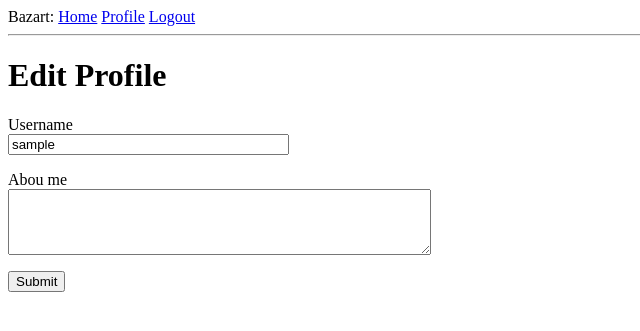
After one commit to thaynnara007/pyweb, a Flask app: page /edit_profile in a window 1280 px wide. The commit adds this page. Shown: the top 331 px of the page, without its empty margins (0-640 px from the left). Run offline with Flask 2, Linux system fonts and the light colour scheme; the visitor is signed in with stand-in values (Sample User, id 1); data comes from the database, SQL or seed files in the repository.

Commit message:
adicionando edit_profile

```diff
--- a/app/forms.py
+++ b/app/forms.py
@@ -1,7 +1,8 @@
 from flask_wtf import FlaskForm
-from wtforms import StringField, PasswordField, BooleanField, SubmitField
-from wtforms.validators import DataRequired, ValidationError, Email, EqualTo
 from app.models.user import User
+from wtforms.validators import DataRequired, ValidationError, Email, EqualTo, Length
+from wtforms import StringField, PasswordField, BooleanField, SubmitField, TextAreaField
+
 
 
 class LoginForm(FlaskForm):
@@ -28,3 +29,9 @@ class RegistrationForm(FlaskForm):
     def validate_email(self, email):
         user = User.query.filter_by(email=email.data).first()
         if(user is not None): raise ValidationError('Please use a different email.')
+
+
+class EditProfileForm(FlaskForm):
+    username = StringField('Username', validators=[DataRequired()])
+    about_me = TextAreaField('Abou me', validators=[Length(min=0, max=140)])
+    submit = SubmitField()
--- a/app/models/user.py
+++ b/app/models/user.py
@@ -17,7 +17,7 @@ class User(UserMixin, db.Model):
   username = db.Column(db.String(64), index=True, unique=True)
   email = db.Column(db.String(120), index=True, unique=True)
   password_hash = db.Column(db.String(128))
-  aboute_me = db.Column(db.String(140))
+  about_me = db.Column(db.String(140))
   last_seen = db.Column(db.DateTime, default=datetime.utcnow)
   posts = db.relationship('Post', backref='author', lazy='dynamic')
 
--- a/app/routes.py
+++ b/app/routes.py
@@ -6,6 +6,7 @@ from app.forms import LoginForm
 from app.models.user import User
 from werkzeug.urls import url_parse
 from flask_login import logout_user
+from app.forms import EditProfileForm
 from app.forms import RegistrationForm
 from flask_login import login_required
 from flask_login import current_user, login_user
@@ -87,7 +88,7 @@ def register():
 
     return render_template('register.html', title="Register", form=form)
 
-@app.route('/user/<username>')
+@app.route('/<username>')
 def user(username):
     user = User.query.filter_by(username=username).first_or_404()
     posts = [
@@ -101,3 +102,26 @@ def user(username):
     }
     ]
     return render_template('user.html', title='profile',user=user, posts=posts)
+
+@app.route('/edit_profile', methods=['GET','POST'])
+def edit_profile():
+
+    form = EditProfileForm()
+
+    if( request.method == 'GET'):
+
+        form.username.data = current_user.username
+        form.about_me.data = current_user.about_me
+
+    elif (form.validate_on_submit()):
+
+        new_username = form.username.data
+        new_about_me = form.about_me.data
+        current_user.username = new_username
+        current_user.about_me = new_about_me
+        db.session.commit()
+
+        flash('Your changes have been saved')
+        return redirect(url_for('edit_profile'))
+
+    return render_template('edit_profile.html', title='Edit profile', form=form)
--- /dev/null
+++ b/app/templates/edit_profile.html
@@ -0,0 +1,23 @@
+{% extends 'base.html' %}
+
+{% block content %}
+  <h1>Edit Profile</h1>
+    <form action="" method="post">
+      {{ form.hidden_tag() }}
+      <p>
+          {{ form.username.label }}<br>
+          {{ form.username(size=32) }}<br>
+          {% for error in form.username.errors %}
+          <span style="color: red;">[{{ error }}]</span>
+          {% endfor %}
+      </p>
+      <p>
+          {{ form.about_me.label }}<br>
+          {{ form.about_me(cols=50, rows=4) }}<br>
+          {% for error in form.about_me.errors %}
+          <span style="color: red;">[{{ error }}]</span>
+          {% endfor %}
+      </p>
+      <p>{{ form.submit() }}</p>
+  </form>
+{% endblock content %}
--- a/app/templates/user.html
+++ b/app/templates/user.html
@@ -6,6 +6,9 @@
       <td><img src="{{ user.avatar(size=128) }}"></td>
       <td>
         <h1>User: {{ user.username }}</h1>
+        {% if user == current_user  %}
+          <p><a href="{{ url_for('edit_profile') }}">Edit your profile</a></p>
+        {% endif %}
         {% if user.about_me %}
           <p>{{ user.about_me }}</p>
         {% endif %}
```
Also changed, not shown: migrations/versions/617615b2855f_fix_aboute_me_to_about_me_user_s_field.py (added, +30 -0 lines).
